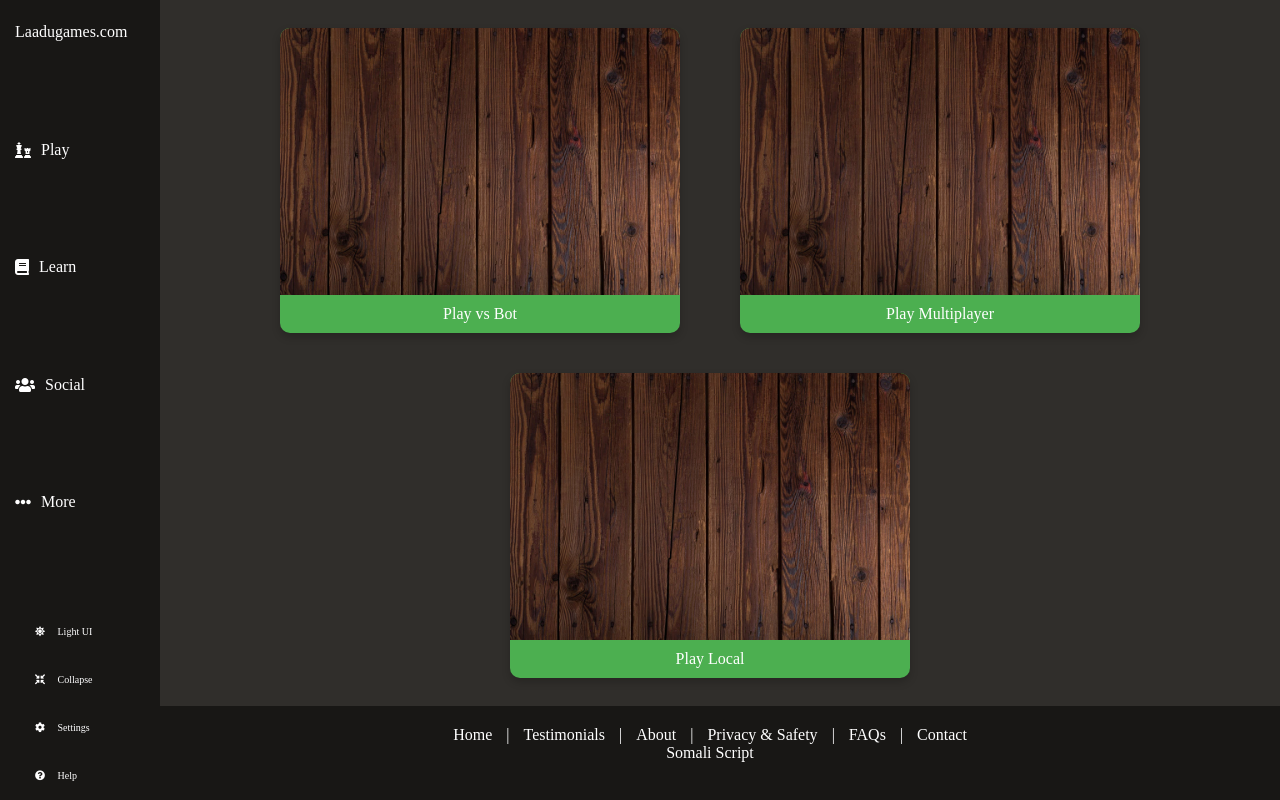
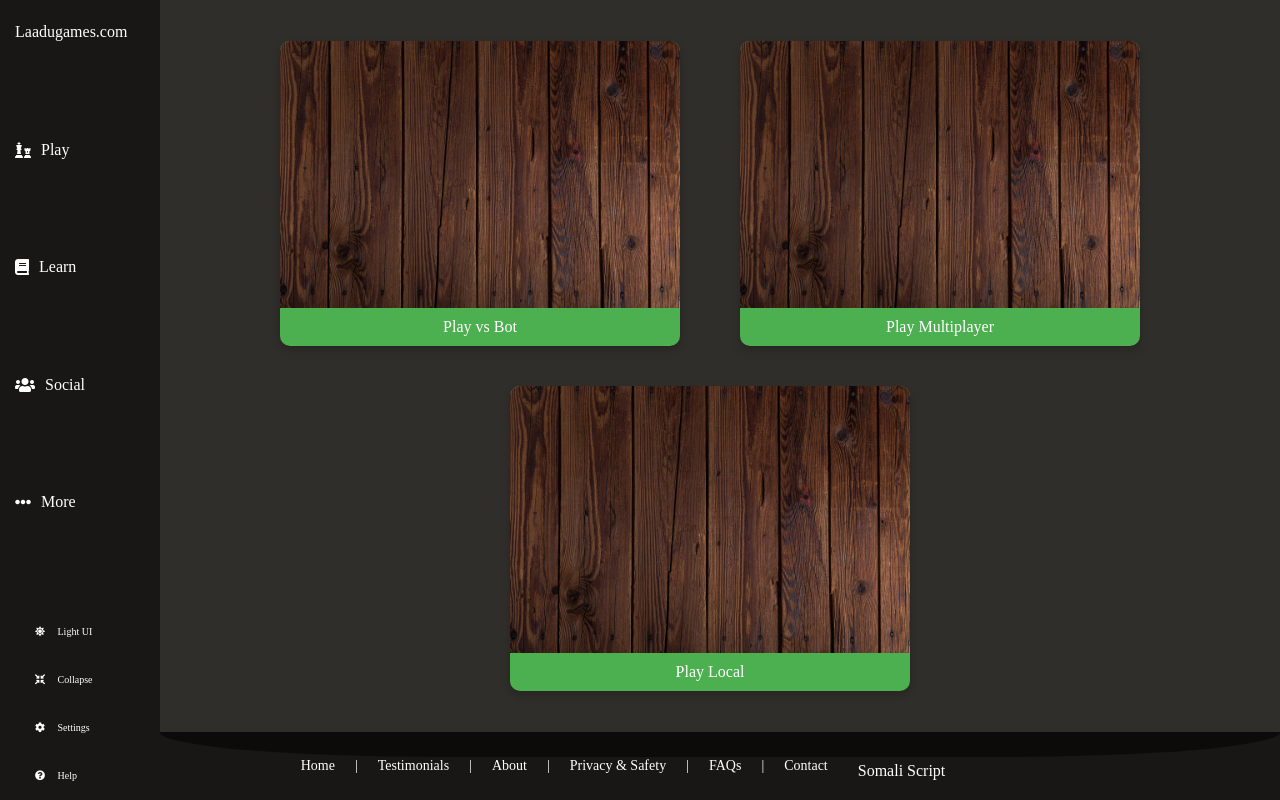
Before and after one commit to SomaliScript/Laadu, a plain HTML site: page src/Home/index.html in a window 1280 px wide. Drawn offline with Linux system fonts and the light colour scheme.

Commit message:
tried to fix the footer

```diff
--- a/src/Home/homepage.css
+++ b/src/Home/homepage.css
@@ -165,11 +165,38 @@ footer {
   padding: 20px 0;
   color: white;
   text-align: center;
+  font-size: 14px;
+  overflow: hidden;
+  position: relative;
+  text-align: center;
 }
+footer::before {
+  content: '';
+  position: absolute;
+  top: -25px;
+  left: 0;
+  width: 100%;
+  height: 50px;
+  background-color: inherit;
+  border-radius: 50% / 100%;
+}
+
 .footer-container {
+  display: flex;
+  flex-wrap: wrap;
+  justify-content: center;
+  align-items: center;
+  gap: 20px;
   width:0 auto;
   padding-right: 20px;
 }
+.footer-nav {
+  display: flex;
+  flex-direction: row;
+  justify-content: center;
+  gap: 10px;
+}
+
 .footer-nav a{
   color: white;
   text-decoration: none;
@@ -178,9 +205,29 @@ footer {
 .footer-nav a:hover {
   text-decoration: underline;
 }
+.footer-branding {
+  margin-top: 10px;
+  font-size: 16px;
+}
+.footer-social a {
+  display: inline-block;
+  margin: 0 5px;
+}
+.footer-social a i {
+  font-size: 20px;
+}
+
 @media (max-width: 768px) {
   .footer-container {
     padding-right: 10px;
+    flex-direction: column;
+  }
+  .footer-nav {
+    flex-direction: column;
+    align-items: center;
+  }
+  .footer-social {
+    margin-top: 10px;
   }
   body {
     padding-left: 100px;
```
Also changed, not shown: src/Home/index.html (+0 -1 lines).
